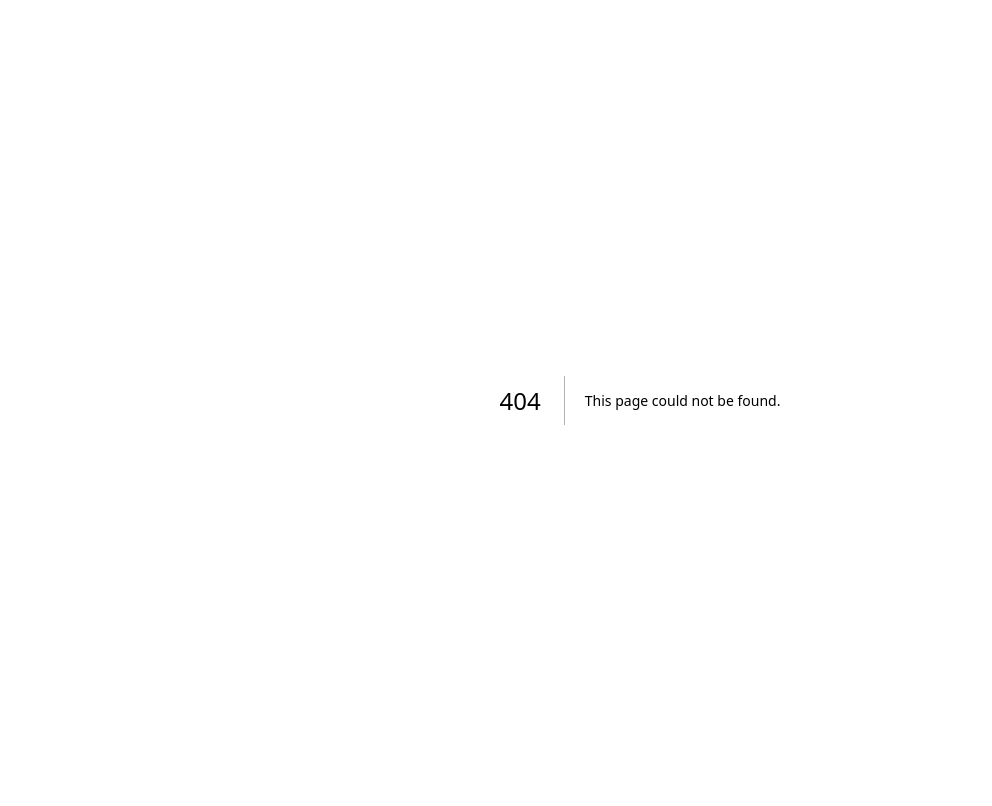
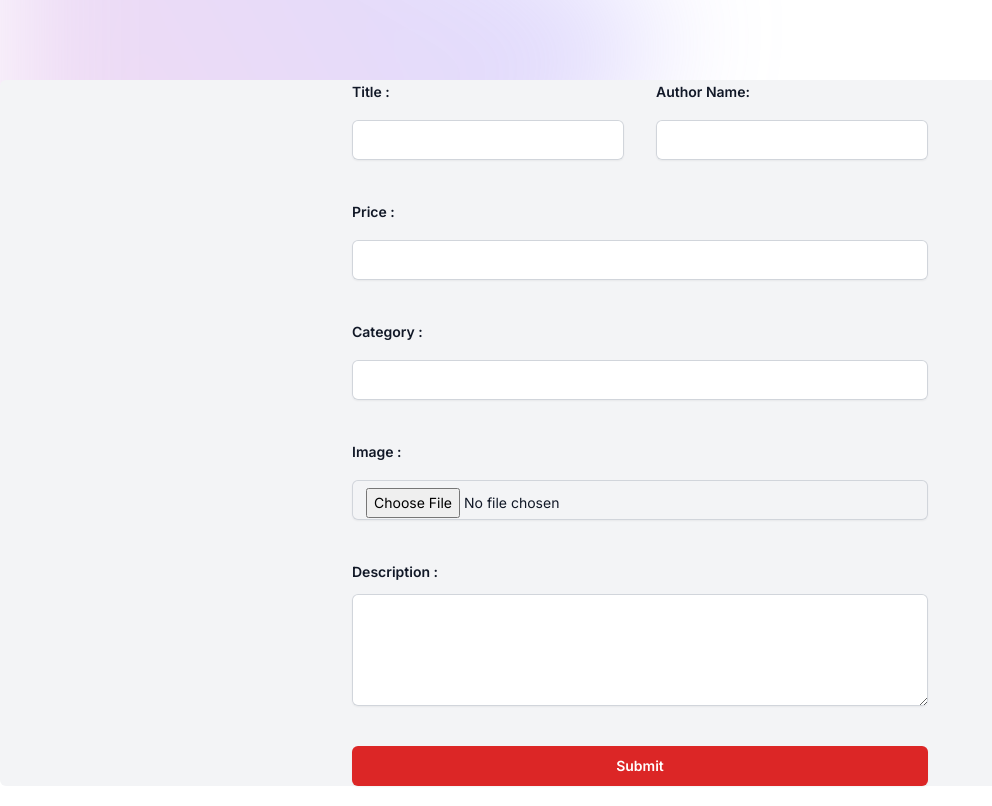
Before and after one commit to Umair-Jamaat-Ali/forms-API, a Next.js app: page /bookUpload in a window 1280 px wide. Before the commit this address had no page. Shown: the whole page, without its empty margins (0-992 px from the left). Built offline with nearby package versions, Linux system fonts and the light colour scheme.

Commit message:
image upload

```diff
--- /dev/null
+++ b/app/api/bookUploadApi/route.js
@@ -0,0 +1,47 @@
+import dbConnect from "@/config/dbConnect"
+import bookSchema from "@/schemas/bookstoreSchema/bookSchema";
+import SignIn from "@/schemas/signinSchema/SignIn";
+import { NextResponse } from "next/server";
+
+export const POST = async (req) => {
+    await dbConnect()
+
+    try {
+        const body = await req.json();
+        console.log("body",body);
+
+        let user = null;
+        if (body.userid) {
+            user = await SignIn.findById(body.userid)
+    console.log("user",user);
+
+    if (!user) {
+        throw new Error ("user is not found")
+    }
+        }
+
+        if (body.userid && body.title && body.author && body.price && body.category && body.description && body.img) {
+            const addBooks = await bookSchema.create({
+                title: body.title,
+                author : body.author,
+                price : body.price,
+                category : body.category,
+                description: body.description,
+                img : body.img,
+                userid : body.userid
+            })
+            console.log("addBooks",addBooks);
+            return NextResponse.json({message : "data successfully uploaded"})
+        }
+    } catch (error) {
+        console.log("error",error);
+        return NextResponse.json({message : "something went wrong to upload images uploaded"})
+
+    }
+}
+
+
+export const GET = async (req) => {
+    return NextResponse.json({message : "Get request called"})
+
+}
--- /dev/null
+++ b/app/bookUpload/page.js
@@ -0,0 +1,194 @@
+'use client'
+import { useState } from "react";
+
+export default function page() {
+
+  const object = {
+    title:"",
+    author:"",
+    price: null,
+    category:"",
+    description:""
+  }
+
+  const [bookInfo, setBookInfo] = useState(object);
+  const [img, setImg] = useState([]);
+
+  function changehandler(e) {
+    setBookInfo({ ...bookInfo , [e.target.name]: e.target.value})
+  }
+
+  const imageChangeHandler = (e) => {
+    const file = e.target.files[0]
+
+    const reader = new FileReader();
+
+    reader.onloadend = () => {
+
+      const imageData = reader.result;
+      setImg(imageData)
+    }
+
+   const fileResult =  reader.readAsDataURL(file)
+
+   console.log("fileResult",fileResult);
+  }
+
+  console.log(img);
+
+
+  const submitHandler = async (e) => {
+    e.preventDefault();
+
+    try {
+      const myHeaders = new Headers();
+myHeaders.append("Content-Type", "application/json");
+
+const raw = JSON.stringify({
+  userid: "6630ba04213e235ce6245b54",
+  title: title,
+  author: author,
+  price:price,
+  category: category,
+  description: description,
+  img: img
+});
+
+const requestOptions = {
+  method: "POST",
+  headers: myHeaders,
+  body: raw,
+  redirect: "follow"
+};
+
+fetch("http://localhost:3000/api/bookUploadApi", requestOptions)
+  .then((response) => response.text())
+  .then((result) => console.log(result))
+  .catch((error) => console.error(error));
+    } catch (error) {
+
+    }
+  }
+
+
+    return (
+      <div class="bg-gray-100 px-10 lg:px-16 rounded-md">
+        <div
+          class="absolute inset-x-0 top-[-10rem] -z-10 transform-gpu overflow-hidden blur-3xl sm:top-[-20rem]"
+          aria-hidden="true"
+        >
+          <div
+            class="relative left-1/2 -z-10 aspect-[1155/678] w-[36.125rem] max-w-none -translate-x-1/2 rotate-[30deg] bg-gradient-to-tr from-[#ff80b5] to-[#9089fc] opacity-30 sm:left-[calc(50%-40rem)] sm:w-[72.1875rem]"
+            ></div>
+        </div>
+        <form action="#" method="POST" class="mx-auto mt-16 max-w-xl sm:mt-20">
+          <div class="grid grid-cols-1 gap-x-8 gap-y-6 sm:grid-cols-2">
+            <div>
+              <label
+                for="first-name"
+                class="block text-sm font-semibold leading-6 text-gray-900"
+              >
+                Title :
+              </label>
+              <div class="mt-2.5">
+                <input
+                  type="text"
+                  name="title"
+                  onChange={changehandler}
+                  class="block w-full rounded-md border-0 px-3.5 py-2 text-gray-900 shadow-sm ring-1 ring-inset ring-gray-300 placeholder:text-gray-400 focus:ring-2 focus:ring-inset focus:ring-indigo-600 sm:text-sm sm:leading-6"
+                />
+              </div>
+            </div>
+            <div>
+              <label
+                for="last-name"
+                class="block text-sm font-semibold leading-6 text-gray-900"
+              >
+               Author Name:
+              </label>
+              <div class="mt-2.5">
+                <input
+                  type="text"
+                  name="author"
+                  onChange={changehandler}
+                  class="block w-full rounded-md border-0 px-3.5 py-2 text-gray-900 shadow-sm ring-1 ring-inset ring-gray-300 placeholder:text-gray-400 focus:ring-2 focus:ring-inset focus:ring-indigo-600 sm:text-sm sm:leading-6"
+                />
+              </div>
+            </div>
+            <div class="sm:col-span-2">
+              <label
+                for="company"
+                class="block text-sm font-semibold leading-6 text-gray-900"
+              >
+                Price :
+              </label>
+              <div class="mt-2.5">
+                <input
+                  type="number"
+                  name="price"
+                  onChange={changehandler}
+                  class="block w-full rounded-md border-0 px-3.5 py-2 text-gray-900 shadow-sm ring-1 ring-inset ring-gray-300 placeholder:text-gray-400 focus:ring-2 focus:ring-inset focus:ring-indigo-600 sm:text-sm sm:leading-6"
+                />
+              </div>
+            </div>
+            <div class="sm:col-span-2">
+              <label
+                for="email"
+                class="block text-sm font-semibold leading-6 text-gray-900"
+              >
+                Category :
+              </label>
+              <div class="mt-2.5">
+                <input
+                  type="text"
+                  name="category"
+                  onChange={changehandler}
+                  class="block w-full rounded-md border-0 px-3.5 py-2 text-gray-900 shadow-sm ring-1 ring-inset ring-gray-300 placeholder:text-gray-400 focus:ring-2 focus:ring-inset focus:ring-indigo-600 sm:text-sm sm:leading-6"
+                />
+              </div>
+            </div>
+            <div class="sm:col-span-2">
+              <label
+                for="Image"
+                class="block text-sm font-semibold leading-6 text-gray-900"
+              >
+                Image :
+              </label>
+              <div class="mt-2.5">
+                <input
+                  type="file"
+                  name="image"
+                  onChange={imageChangeHandler}
+                  class="block w-full rounded-md border-0 px-3.5 py-2 text-gray-900 shadow-sm ring-1 ring-inset ring-gray-300 placeholder:text-gray-400 focus:ring-2 focus:ring-inset focus:ring-indigo-600 sm:text-sm sm:leading-6"
+                />
+              </div>
+            </div>
+            <div class="sm:col-span-2">
+              <label
+                for="message"
+                class="block text-sm font-semibold leading-6 text-gray-900"
+              >
+                Description :
+              </label>
+              <div class="mt-2.5">
+                <textarea
+                  name="description"
+                  onChange={changehandler}
+                  rows="4"
+                  class="block w-full rounded-md border-0 px-3.5 py-2 text-gray-900 shadow-sm ring-1 ring-inset ring-gray-300 placeholder:text-gray-400 focus:ring-2 focus:ring-inset focus:ring-indigo-600 sm:text-sm sm:leading-6"
+                ></textarea>
+              </div>
+            </div>
+          </div>
+          <div class="mt-10">
+            <button
+              type="submit"
+              class="block w-full rounded-md my-5 py-3 bg-red-600 lg:px-3.5 lg:py-2.5 text-center text-sm font-semibold text-white shadow-sm hover:bg-red-950 focus-visible:outline focus-visible:outline-2 focus-visible:outline-offset-2 focus-visible:outline-indigo-600"
+            >
+              Submit
+            </button>
+          </div>
+        </form>
+      </div>
+    );
+  }
--- a/app/page.js
+++ b/app/page.js
@@ -9,6 +9,7 @@ export default function Home() {
       <Link href='/form'>Student Form</Link>
       <Link href='/admin'>Admin</Link>
       <Link href='/signup'>SignIn</Link>
+      <Link href='/bookUpload'>Books Upload</Link>
     </li>
    </div>
     </>
--- a/app/reset_password/page.js
+++ b/app/reset_password/page.js
@@ -7,7 +7,7 @@ import { useRouter ,useSearchParams ,usePathname   } from "next/navigation";
 const page = ({params}) => {
   const router = useRouter();
   const searchParams = useSearchParams()
-  const pathname = usePathname()
+  // const pathname = usePathname()
   const [password, setPassword] = useState("");
 
 
--- a/schemas/bookstoreSchema/bookSchema.js
+++ b/schemas/bookstoreSchema/bookSchema.js
@@ -30,6 +30,9 @@ const BookInfo= new mongoose.Schema({
         max: [200000000000000000, "Too much price"],
         trim:true
     },
+    // slug:{
+
+    // },
     category:{
         type:String,
         required:[true,"Please select category"],
```
